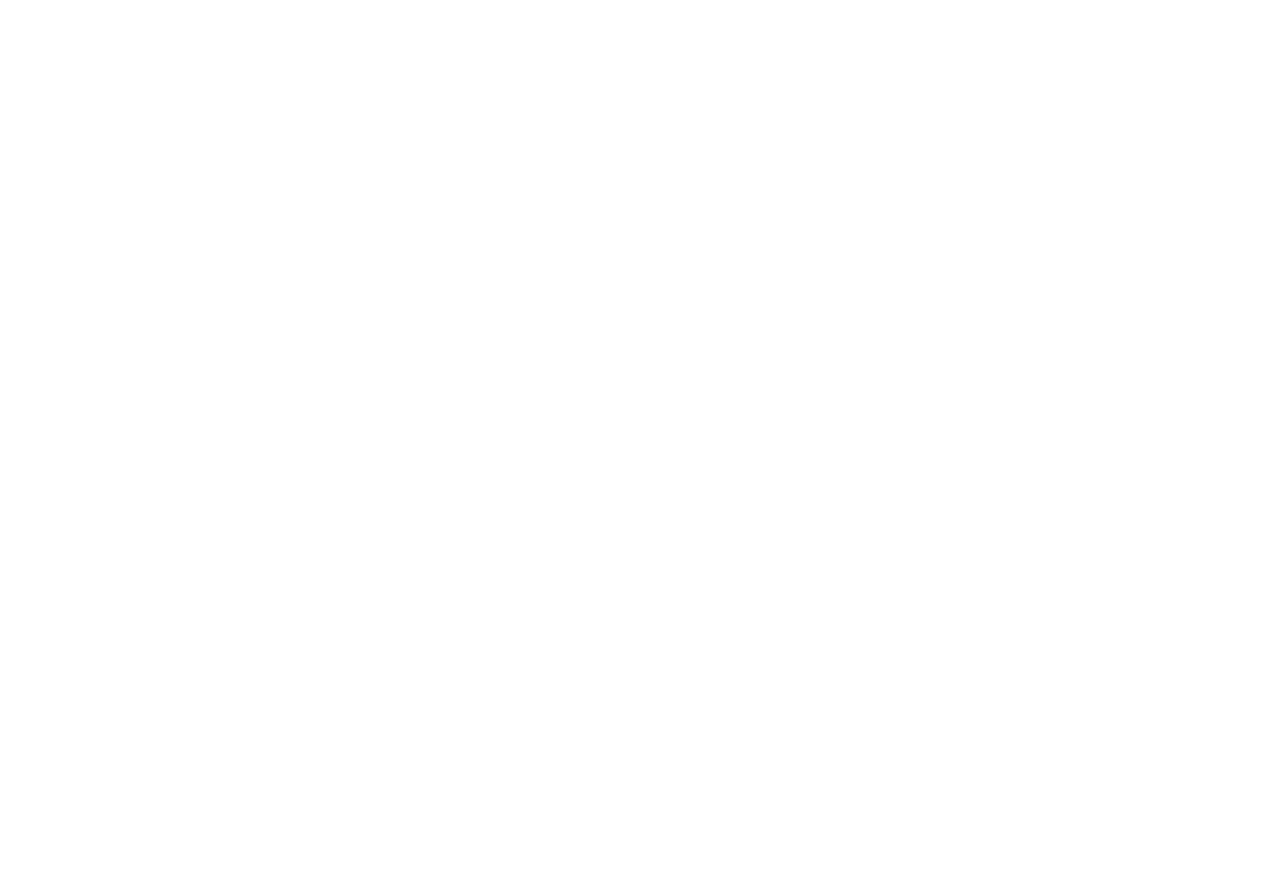
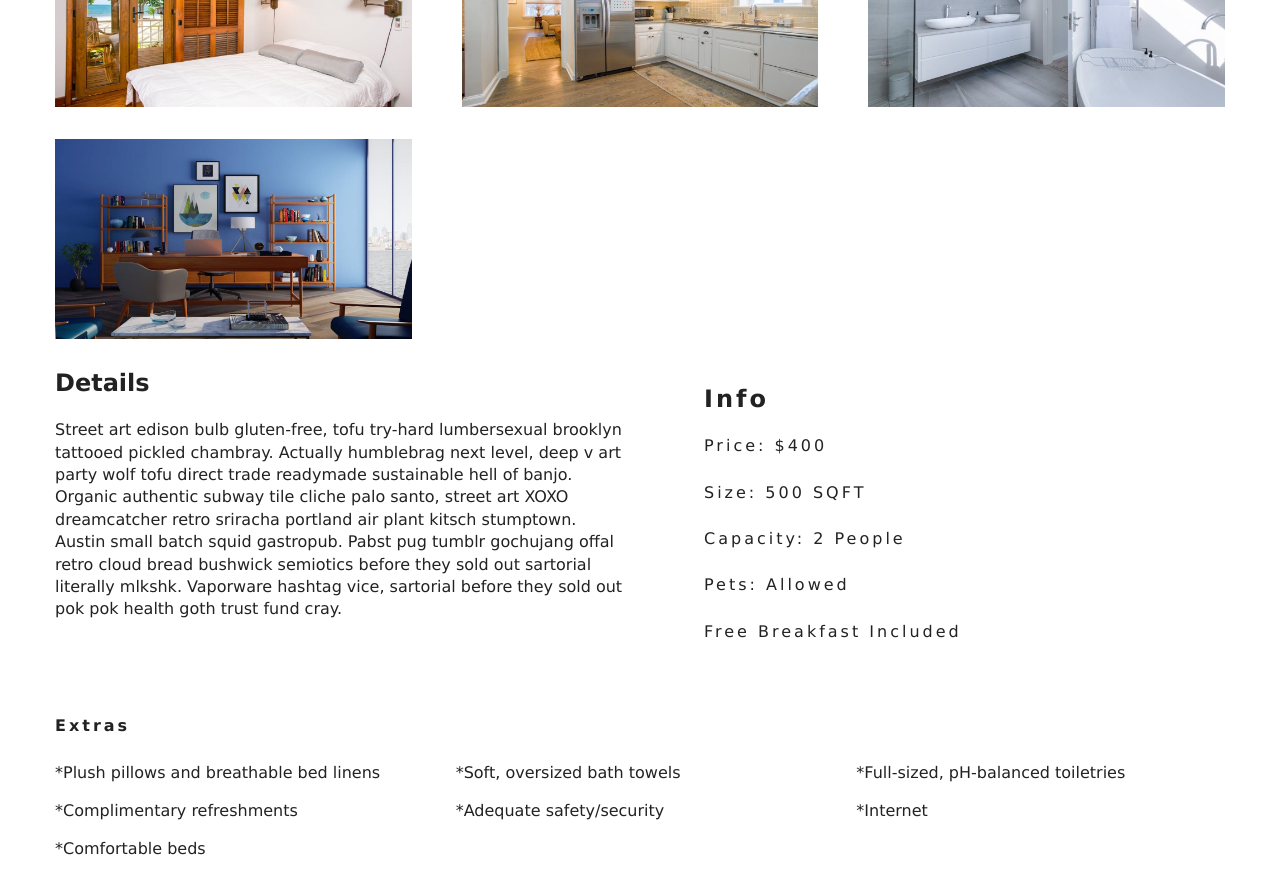
Before and after one commit to emdang1/luxury-houses, a React (Create React App) app: page /rooms/double-deluxe in a window 1280 px wide. Shown: the part 720-1614 px from the top of the page. Before the commit the page ends 800 px from the top, so only its background shows below. Built offline with nearby package versions, Linux system fonts and the light colour scheme.

Commit message:
single room component finished, added all the parts and info

```diff
--- a/src/pages/SingleRoom.js
+++ b/src/pages/SingleRoom.js
@@ -46,6 +46,7 @@
       images,
     } = room;
     return (
+      <>
         <StyledHero img={images[0]}>
           <Banner title={`${name} room`}>
             <Link to='/rooms' className='btn-primary'>
@@ -53,6 +54,39 @@
             </Link>
           </Banner>
         </StyledHero>
+        <section className='single-room'>
+          <div className='single-room-images'>
+            {images.map((imgUrl, i) => (
+              <img key={i} src={imgUrl} alt='room pic' />
+            ))}
+          </div>
+          <div className='single-room-info'>
+            <article>
+              <h3>Details</h3>
+              <p>{description}</p>
+            </article>
+            <article className='info'>
+              <h3>Info</h3>
+              <h6>Price: ${price}</h6>
+              <h6>Size: {size} SQFT</h6>
+              <h6>
+                Capacity:{' '}
+                {capacity > 1 ? `${capacity} People` : `${capacity} person`}
+              </h6>
+              <h6>Pets: {pets ? 'Allowed' : 'Not allowed'}</h6>
+              <h6>{breakfast && 'Free breakfast included'}</h6>
+            </article>
+          </div>
+        </section>
+        <section className='room-extras'>
+          <h6>Extras</h6>
+          <ul className='extras'>
+            {extras.map((item, i) => (
+              <li key={i}>*{item}</li>
+            ))}
+          </ul>
+        </section>
+      </>
     );
   }
 }
```
Lines whose indentation alone changed are shown as unchanged.
